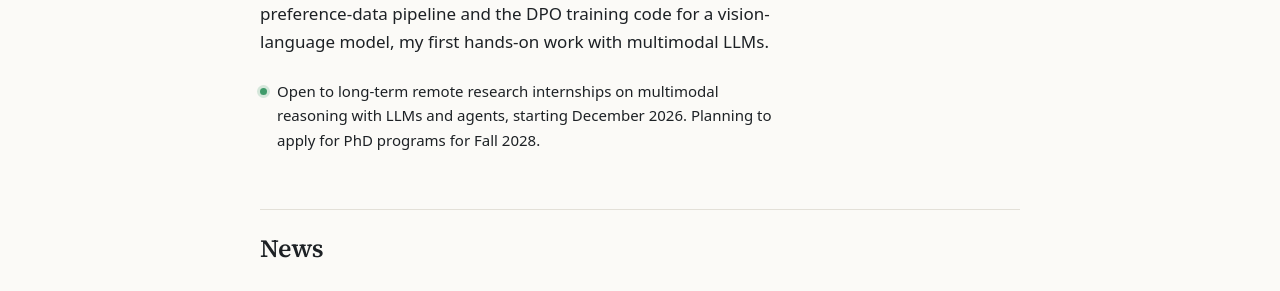
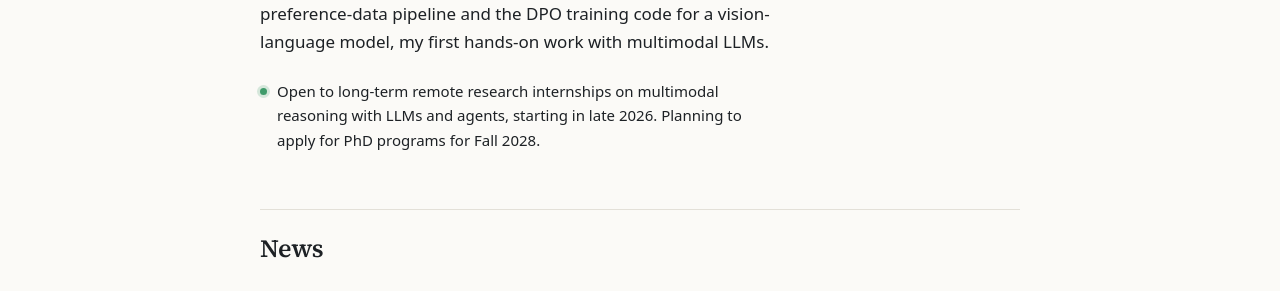
Before and after one commit to hwzhangcs/hwzhangcs.github.io, a Jekyll site: the page built from _pages/about.md, in a window 1280 px wide and 900 px high, scrolled down 553 px. Shown: the part 179-470 px from the top of the window. Built offline with Jekyll 4.4.1, drawn with Linux system fonts in a browser that asks for light colours.

Commit message:
Say internships start in late 2026, not December 2026
Co-Authored-By: Claude Opus 5.5 <noreply@anthropic.com>

```diff
--- a/_includes/home/hero.html
+++ b/_includes/home/hero.html
@@ -19,6 +19,6 @@
   <div class="hero-text">
     <p class="hero-lead">I am interested in how multimodal models and agents <strong>reason about the physical world</strong>: where things are, how views relate, and what lies out of view. I am also interested in <strong>generative models that fill in what a model cannot see</strong>, and in keeping their predictions consistent with what was observed.</p>
     <p>My background is in generative 3D vision, where these questions first came up for me. <a href="{{ '/research/bone-to-shape/' | relative_url }}">Bone-to-Shape</a>, the single-image animal reconstruction project I led, treats generated views as model predictions, not new observations. At City University of Hong Kong, I work with Xinke Li on improving the generation process of a generative 3D scene reconstructor for sparse-view reconstruction, and we are preparing a paper on this work. In a team course project on hallucination mitigation, I wrote the preference-data pipeline and the DPO training code for a vision-language model, my first hands-on work with multimodal LLMs.</p>
-    <p class="hero-status"><span class="status-dot" aria-hidden="true"></span>Open to long-term remote research internships on multimodal reasoning with LLMs and agents, starting December 2026. Planning to apply for PhD programs for Fall 2028.</p>
+    <p class="hero-status"><span class="status-dot" aria-hidden="true"></span>Open to long-term remote research internships on multimodal reasoning with LLMs and agents, starting in late 2026. Planning to apply for PhD programs for Fall 2028.</p>
   </div>
 </header>
```
